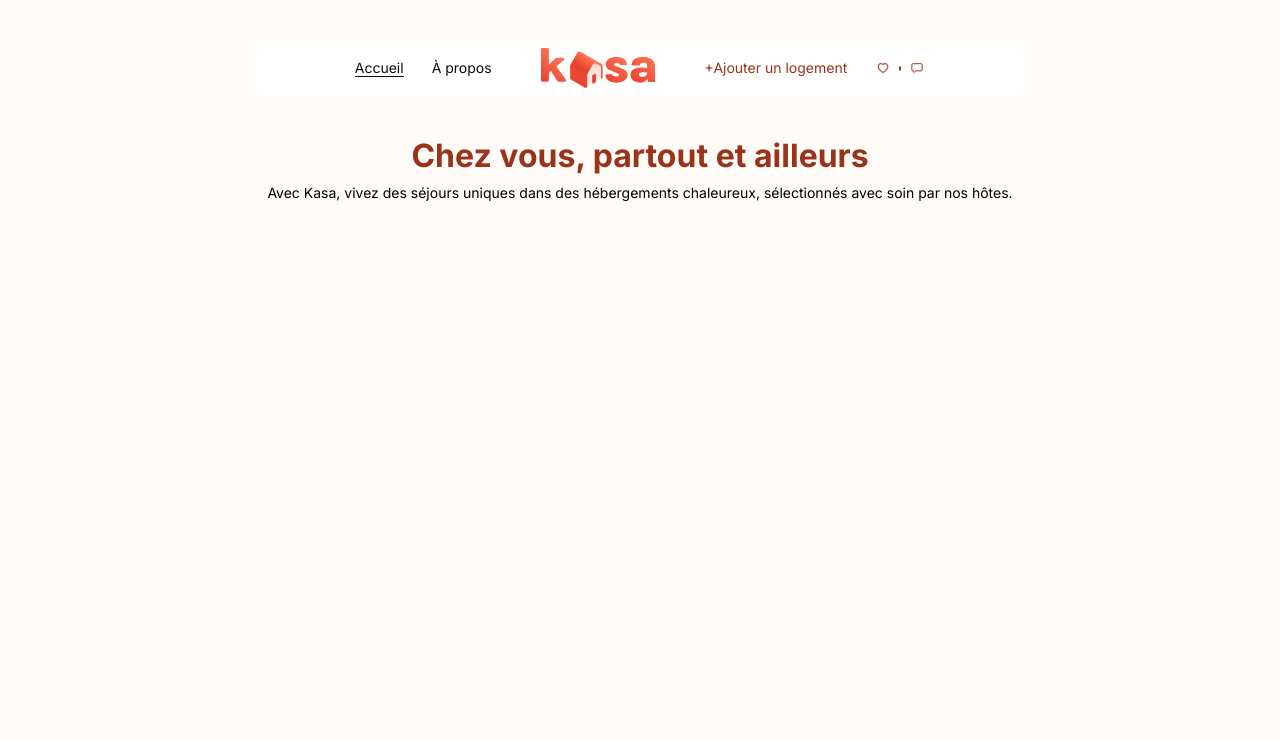
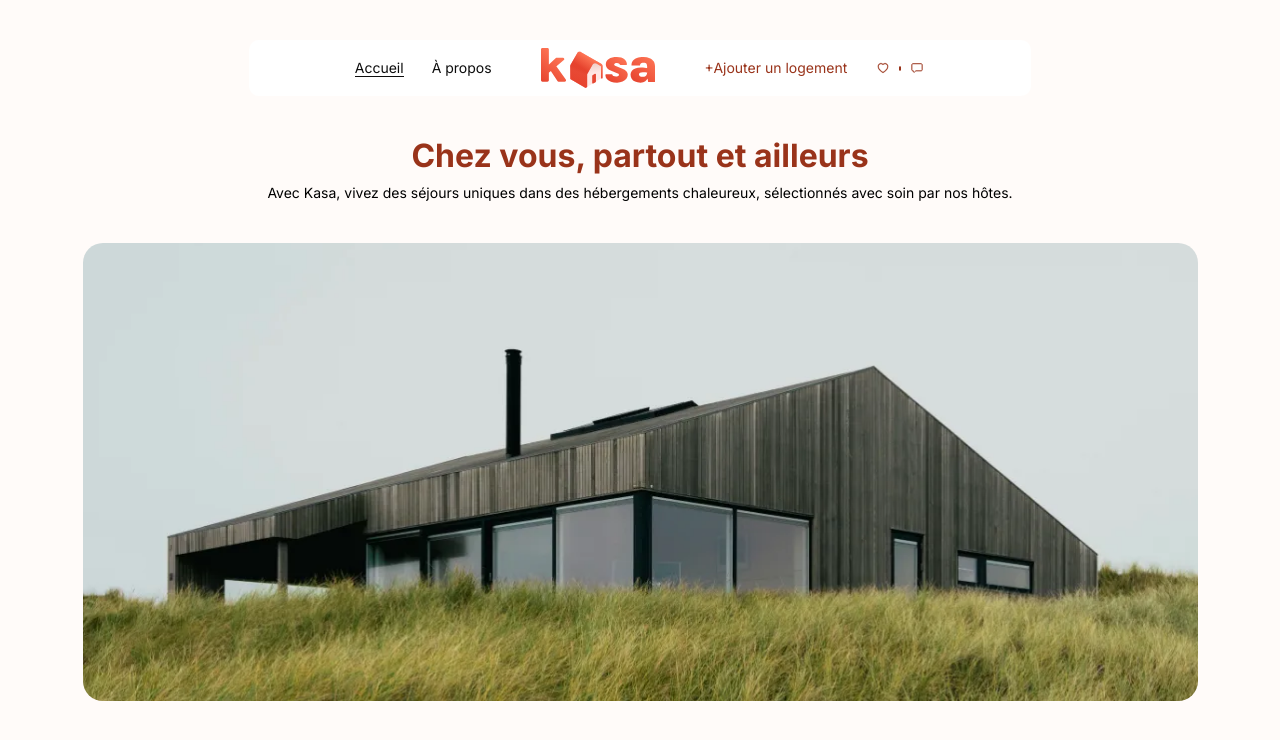
Before and after one commit to MarcoFormante/kasa, a Next.js app in the folder client/: page / in a window 1280 px wide. Shown: the top 740 px of the page. Built offline with nearby package versions, Linux system fonts and the light colour scheme.

Commit message:
create hero into the homepage

```diff
--- /dev/null
+++ b/client/app/assets/pages/_homepage.scss
@@ -0,0 +1,7 @@
+.hero{
+    object-fit: cover;
+    border-radius: 20px;
+    display: block;
+    margin: auto;
+    margin-top: 40px;
+}
--- /dev/null
+++ b/client/app/assets/pages/_pages.scss
@@ -0,0 +1 @@
+@import "./homepage";
--- a/client/app/assets/styles/index.css
+++ b/client/app/assets/styles/index.css
@@ -235,4 +235,13 @@ button {
 }
 .paragraph.mt-8 {
   margin-top: 8px;
+}
+
+.hero {
+  -o-object-fit: cover;
+     object-fit: cover;
+  border-radius: 20px;
+  display: block;
+  margin: auto;
+  margin-top: 40px;
 }/*# sourceMappingURL=index.css.map */
--- a/client/app/assets/styles/index.scss
+++ b/client/app/assets/styles/index.scss
@@ -2,3 +2,4 @@
 @import "./base";
 @import "./helpers";
 @import "../components/components";
+@import "../pages/pages";
--- /dev/null
+++ b/client/app/components/Hero/Hero.jsx
@@ -0,0 +1,15 @@
+import Image from "next/image";
+import hero from "@/app/assets/images/hero.webp"
+
+export function Hero(){
+    return (
+        <Image
+        loading="lazy"
+        src={hero}
+        alt="Maison avec jardin - Kasa"
+        width={1115}
+        height={458}
+        className="hero"
+        />
+    )
+}
--- a/client/app/page.jsx
+++ b/client/app/page.jsx
@@ -1,18 +1,24 @@
 import { Heading } from "./components/Heading/Heading";
+import { Hero } from "./components/Hero/Hero";
 import { Paragraph } from "./components/Paragraph/Paragraph";
 
 export default function Home() {
   return (
       <main>
-          <Heading
-            text={"Chez vous, partout et ailleurs"}
-            styles={"home-heading"}
-          />
+        <section>
+           <Heading
+              text={"Chez vous, partout et ailleurs"}
+              styles={"home-heading"}
+            />
 
           <Paragraph
             text={"Avec Kasa, vivez des séjours uniques dans des hébergements chaleureux, sélectionnés avec soin par nos hôtes."}
             styles={"mt-8 text-center"}
           />
+          <Hero/>
+        </section>
+
+
       </main>
   );
 }
```
Also changed, not shown: client/app/assets/images/hero.webp (added), 1 other file (tests, documents, lock files or other folders).
